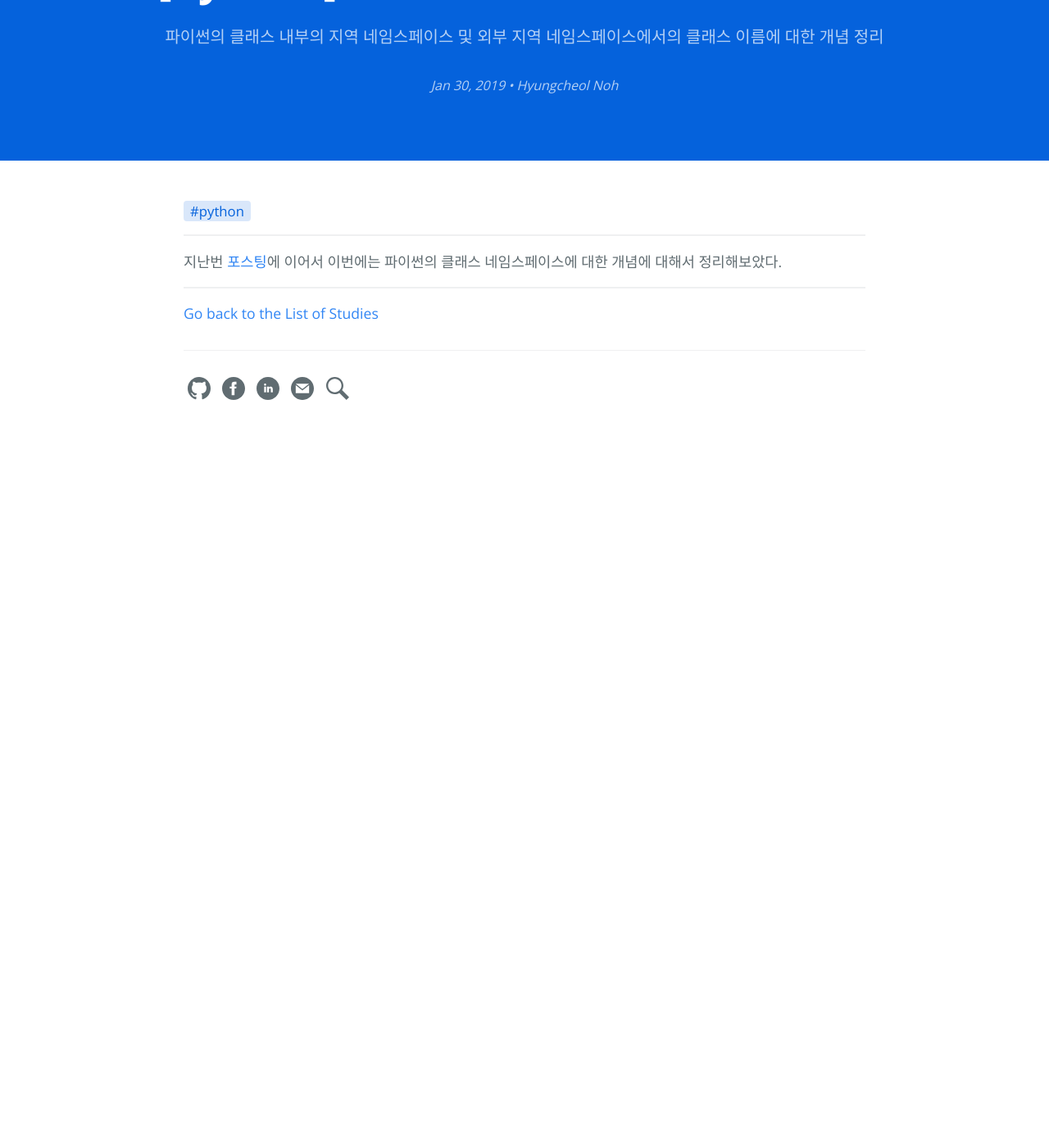
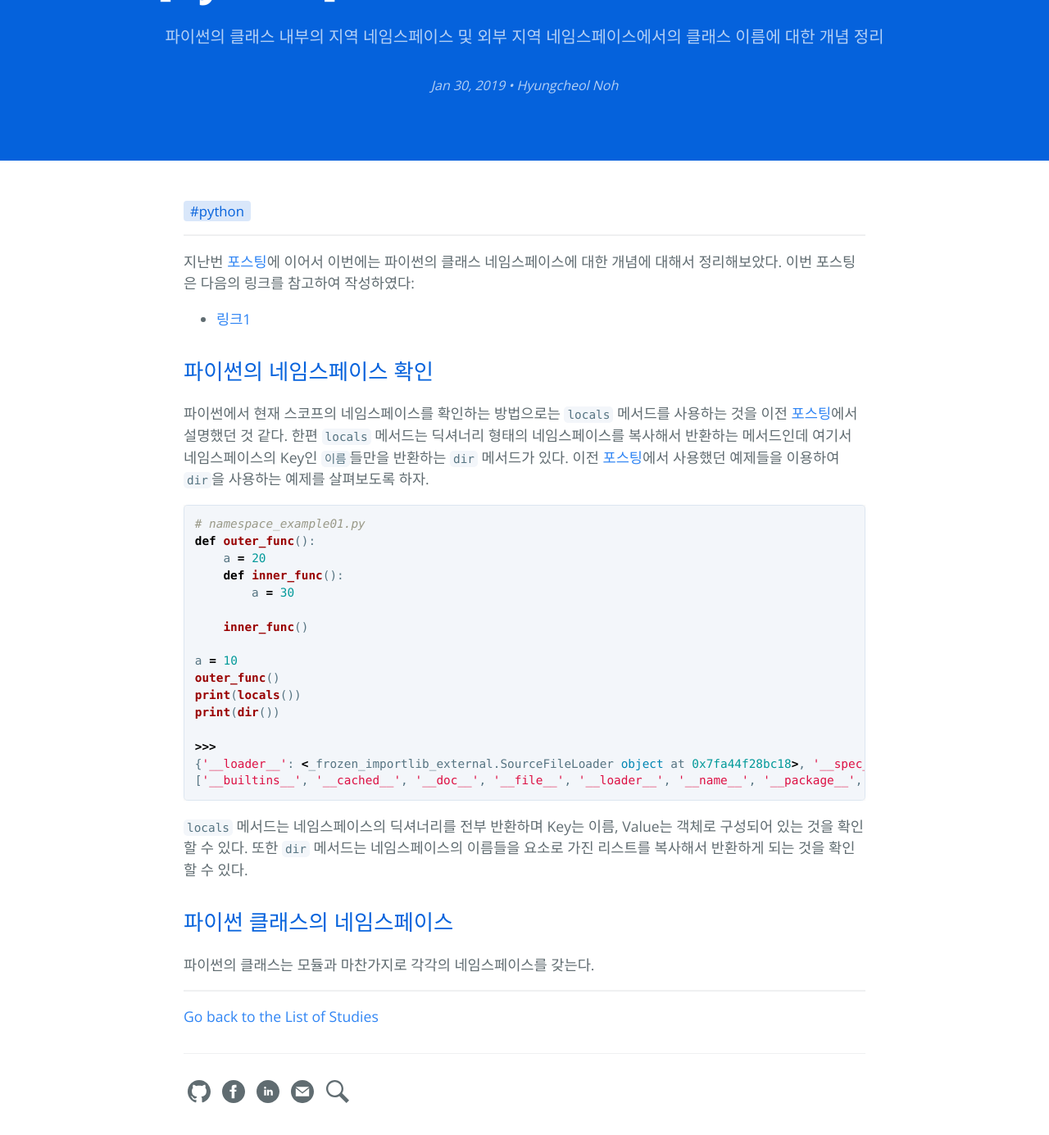
Before and after one commit to hcnoh/hcnoh.github.io, a Jekyll site: the page built from _posts/2019-01-30-python-class-namespace.md, in a window 1280 px wide and 1400 px high, scrolled down 201 px. Shown: the top 1385 px of the window at 82% size. Built offline with Jekyll 4.4.1, drawn with Linux system fonts in a browser that asks for light colours; comment, search, counter and statistics services are not loaded; before the commit the page ends 900 px from its top, so only the background shows below that.

Commit message:
Update 2019-01-30-python-class-namespace.md

````diff
--- a/_posts/2019-01-30-python-class-namespace.md
+++ b/_posts/2019-01-30-python-class-namespace.md
@@ -13,4 +13,32 @@ author: "Hyungcheol Noh"
 permalink: /2019-01-30-python-class-namespace
 ---
 
-지난번 [포스팅](https://hcnoh.github.io/2019-01-30-python-namespace)에 이어서 이번에는 파이썬의 클래스 네임스페이스에 대한 개념에 대해서 정리해보았다.
+지난번 [포스팅](https://hcnoh.github.io/2019-01-30-python-namespace)에 이어서 이번에는 파이썬의 클래스 네임스페이스에 대한 개념에 대해서 정리해보았다. 이번 포스팅은 다음의 링크를 참고하여 작성하였다:
+- [링크1](https://wikidocs.net/1743)
+
+## 파이썬의 네임스페이스 확인
+파이썬에서 현재 스코프의 네임스페이스를 확인하는 방법으로는 `locals` 메서드를 사용하는 것을 이전 [포스팅](https://hcnoh.github.io/2019-01-30-python-namespace)에서 설명했던 것 같다. 한편 `locals` 메서드는 딕셔너리 형태의 네임스페이스를 복사해서 반환하는 메서드인데 여기서 네임스페이스의 Key인 `이름`들만을 반환하는 `dir` 메서드가 있다. 이전 [포스팅](https://hcnoh.github.io/2019-01-30-python-namespace)에서 사용했던 예제들을 이용하여 `dir`을 사용하는 예제를 살펴보도록 하자.
+
+```python
+# namespace_example01.py
+def outer_func():
+    a = 20
+    def inner_func():
+        a = 30
+
+    inner_func()
+
+a = 10
+outer_func()
+print(locals())
+print(dir())
+
+>>>
+{'__loader__': <_frozen_importlib_external.SourceFileLoader object at 0x7fa44f28bc18>, '__spec__': None, 'outer_func': <function outer_func at 0x7fa44f2c2f28>, '__name__': '__main__', '__package__': None, '__file__': 'namespace_example01.py', '__cached__': None, '__builtins__': <module 'builtins' (built-in)>, 'a': 10, '__doc__': None}
+['__builtins__', '__cached__', '__doc__', '__file__', '__loader__', '__name__', '__package__', '__spec__', 'a', 'outer_func']
+```
+
+`locals` 메서드는 네임스페이스의 딕셔너리를 전부 반환하며 Key는 이름, Value는 객체로 구성되어 있는 것을 확인할 수 있다. 또한 `dir` 메서드는 네임스페이스의 이름들을 요소로 가진 리스트를 복사해서 반환하게 되는 것을 확인할 수 있다.
+
+## 파이썬 클래스의 네임스페이스
+파이썬의 클래스는 모듈과 마찬가지로 각각의 네임스페이스를 갖는다.
````
